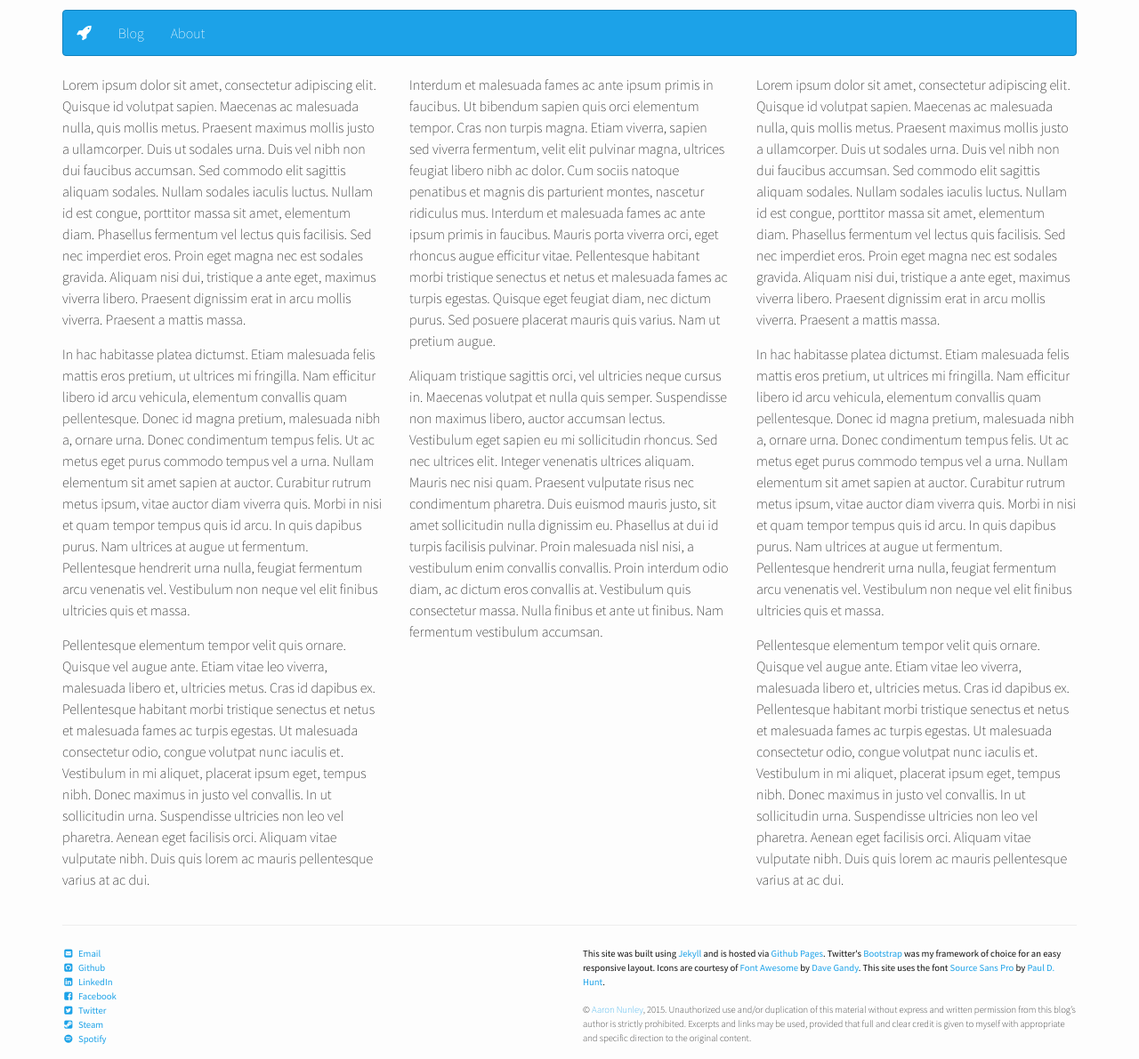
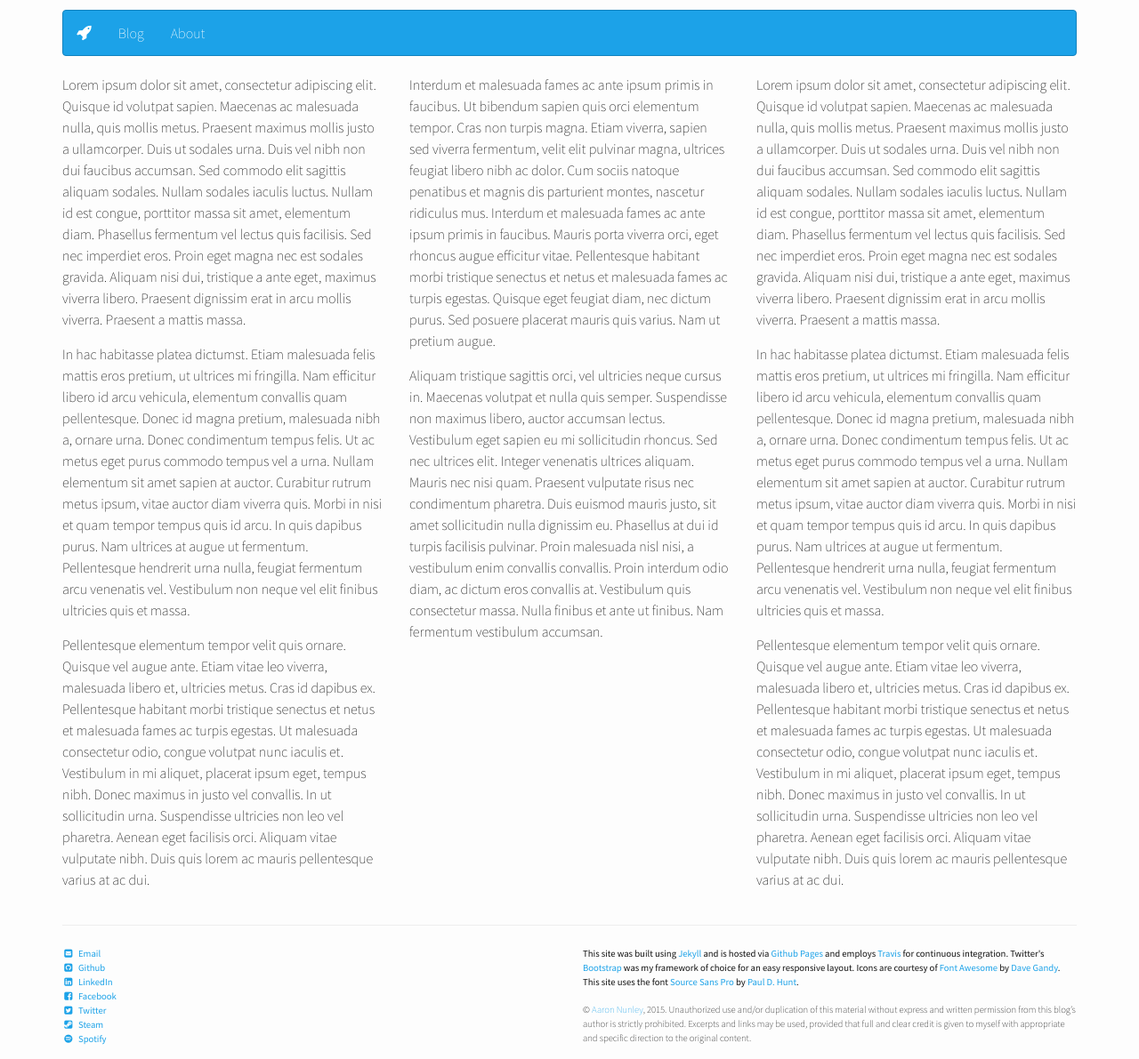
Before and after one commit to aaron-nunley/aaron-nunley.github.io, a Jekyll site: the page built from index.html, in a window 1280 px wide. Shown: the whole page at 89% size. Built offline with Jekyll 4.4.1, drawn with Linux system fonts in a browser that asks for light colours; nearby versions of some CDN libraries.

Commit message:
Update footer to call out Travis CI.

```diff
--- a/_includes/footer.html
+++ b/_includes/footer.html
@@ -19,7 +19,7 @@
     </div>
 
     <div class="col-md-6 column footer">
-      <p>This site was built using <a href="http://jekyllrb.com/" target="_blank">Jekyll</a> and is hosted via <a href="https://pages.github.com/" target="_blank">Github Pages</a>.  Twitter's <a href="http://getbootstrap.com/" target="_blank">Bootstrap</a> was my framework of choice for an easy responsive layout.  Icons are courtesy of <a href="http://fontawesome.io/" target="_blank">Font Awesome</a> by <a href="https://twitter.com/davegandy" target="_blank">Dave Gandy</a>.  This site uses the font <a href="https://www.google.com/fonts#UsePlace:use/Collection:Source+Sans+Pro" target="_blank">Source Sans Pro</a> by <a href="https://plus.google.com/108888178732927400671/about" target="_blank">Paul D. Hunt</a>.</p>
+      <p>This site was built using <a href="http://jekyllrb.com/" target="_blank">Jekyll</a> and is hosted via <a href="https://pages.github.com/" target="_blank">Github Pages</a> and employs <a href="https://travis-ci.org/aaron-nunley/aaron-nunley.github.io" target="_blank">Travis</a> for continuous integration.  Twitter's <a href="http://getbootstrap.com/" target="_blank">Bootstrap</a> was my framework of choice for an easy responsive layout.  Icons are courtesy of <a href="http://fontawesome.io/" target="_blank">Font Awesome</a> by <a href="https://twitter.com/davegandy" target="_blank">Dave Gandy</a>.  This site uses the font <a href="https://www.google.com/fonts#UsePlace:use/Collection:Source+Sans+Pro" target="_blank">Source Sans Pro</a> by <a href="https://plus.google.com/108888178732927400671/about" target="_blank">Paul D. Hunt</a>.</p>
       <p class="disclaimer">© <a href="mailto:aaron@rocketsociety.com">Aaron Nunley</a>, 2015. Unauthorized use and/or duplication of this material without express and written permission from this blog’s author is strictly prohibited. Excerpts and links may be used, provided that full and clear credit is given to myself with appropriate and specific direction to the original content.</p>
     </div>
   </div>
```
